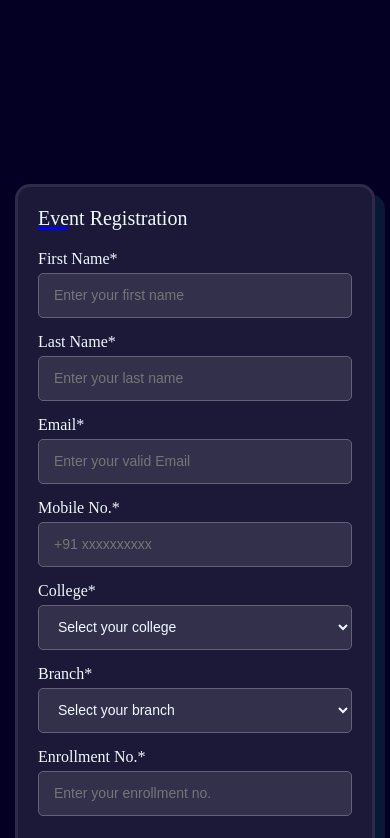
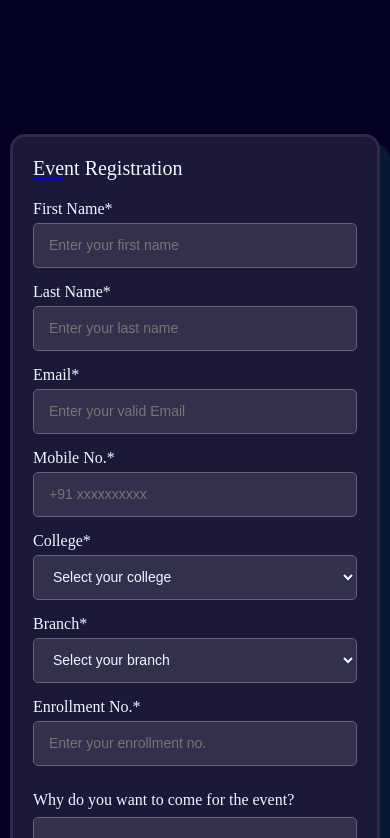
Before and after one commit to shubhanshitiwari/E-Cell-Event-Registration, a website: page Frontend/index.html in a window 390 px wide. Shown: the top 838 px of the page. Drawn offline with nearby package versions, Linux system fonts and the light colour scheme.

Commit message:
Update style.css

```diff
--- a/Frontend/style.css
+++ b/Frontend/style.css
@@ -259,9 +259,9 @@ form .user-details .input-box {
 @media (max-width: 480px) {
     .container {
         padding: 20px;
-        margin-top: 500px;
-        margin-left: 15px;
-        margin-right: 15px;
+        margin-top: 400px;
+        margin-left: 10px;
+        margin-right: 10px;
     }
 
     .container .title {
```
